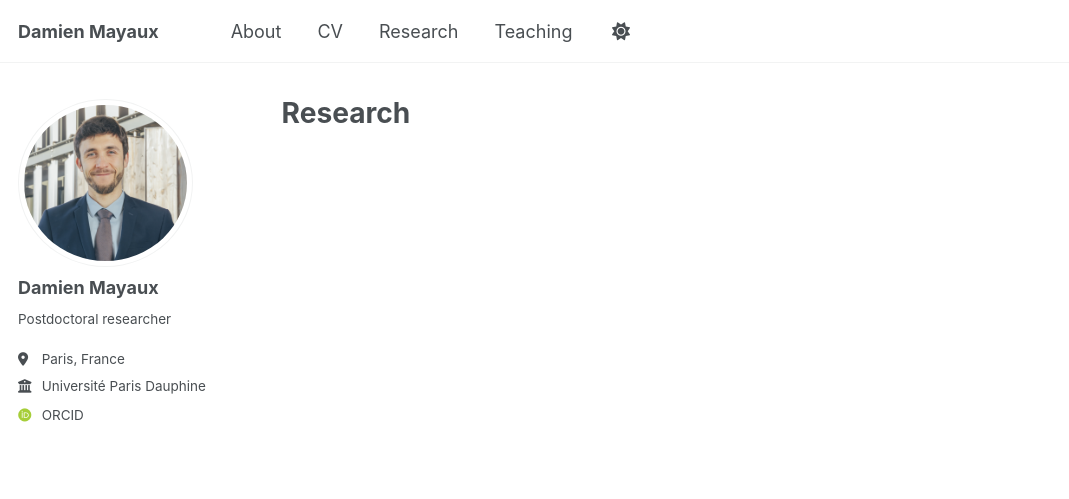
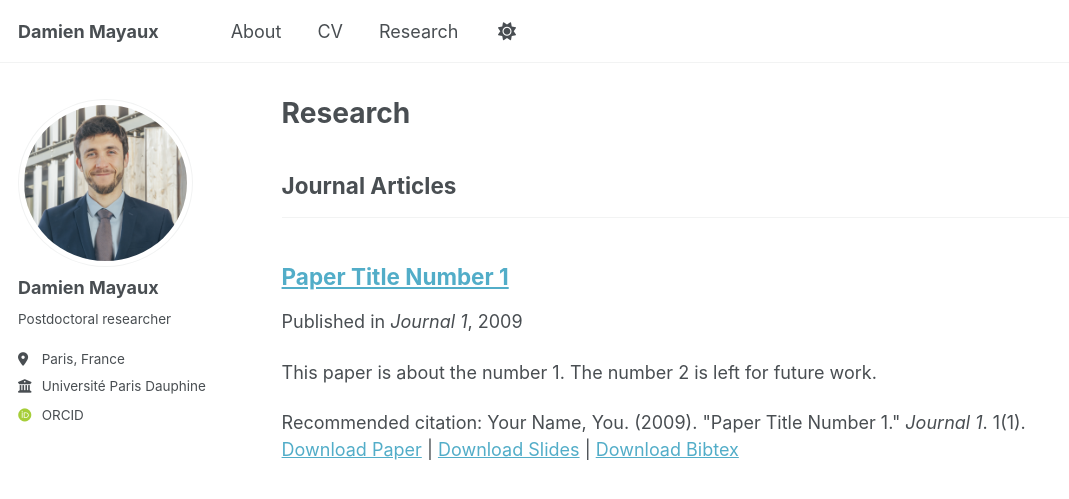
Before and after one commit to DamienMAYAUX/damienmayaux.github.io, a Jekyll site: the page built from _pages/research.html, in a window 1280 px wide. Shown: the top 499 px of the page, without its empty margins (0-1069 px from the left). Built offline with Jekyll 4.4.1, drawn with Linux system fonts in a browser that asks for light colours; some web fonts are replaced; a script bundle is joined from its source files by our own code; library files that are not in the unit come from our copies.

Commit message:
debugging the publication page

```diff
--- a/_data/navigation.yml
+++ b/_data/navigation.yml
@@ -17,5 +17,5 @@ main:
   - title: "Research"
     url: /research/
 
-  - title: "Teaching"
-    url: /teaching/
+#  - title: "Teaching"
+#    url: /teaching/
--- a/_publications/2009-10-01-paper-title-number-1.md
+++ b/_publications/2009-10-01-paper-title-number-1.md
@@ -1,7 +1,7 @@
 ---
 title: "Paper Title Number 1"
 collection: publications
-category: manuscripts
+category: published_articles
 permalink: /publication/2009-10-01-paper-title-number-1
 excerpt: 'This paper is about the number 1. The number 2 is left for future work.'
 date: 2009-10-01
```
